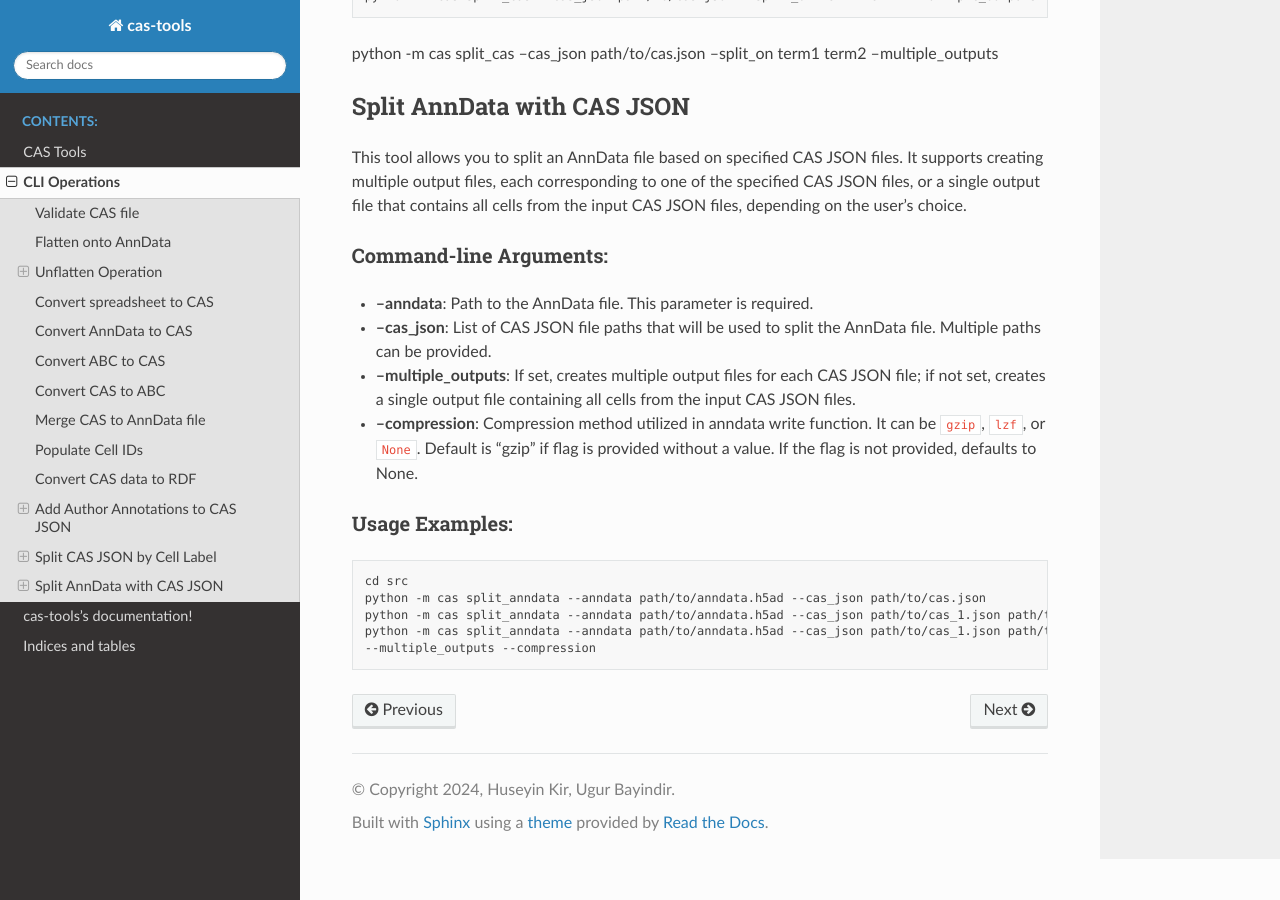
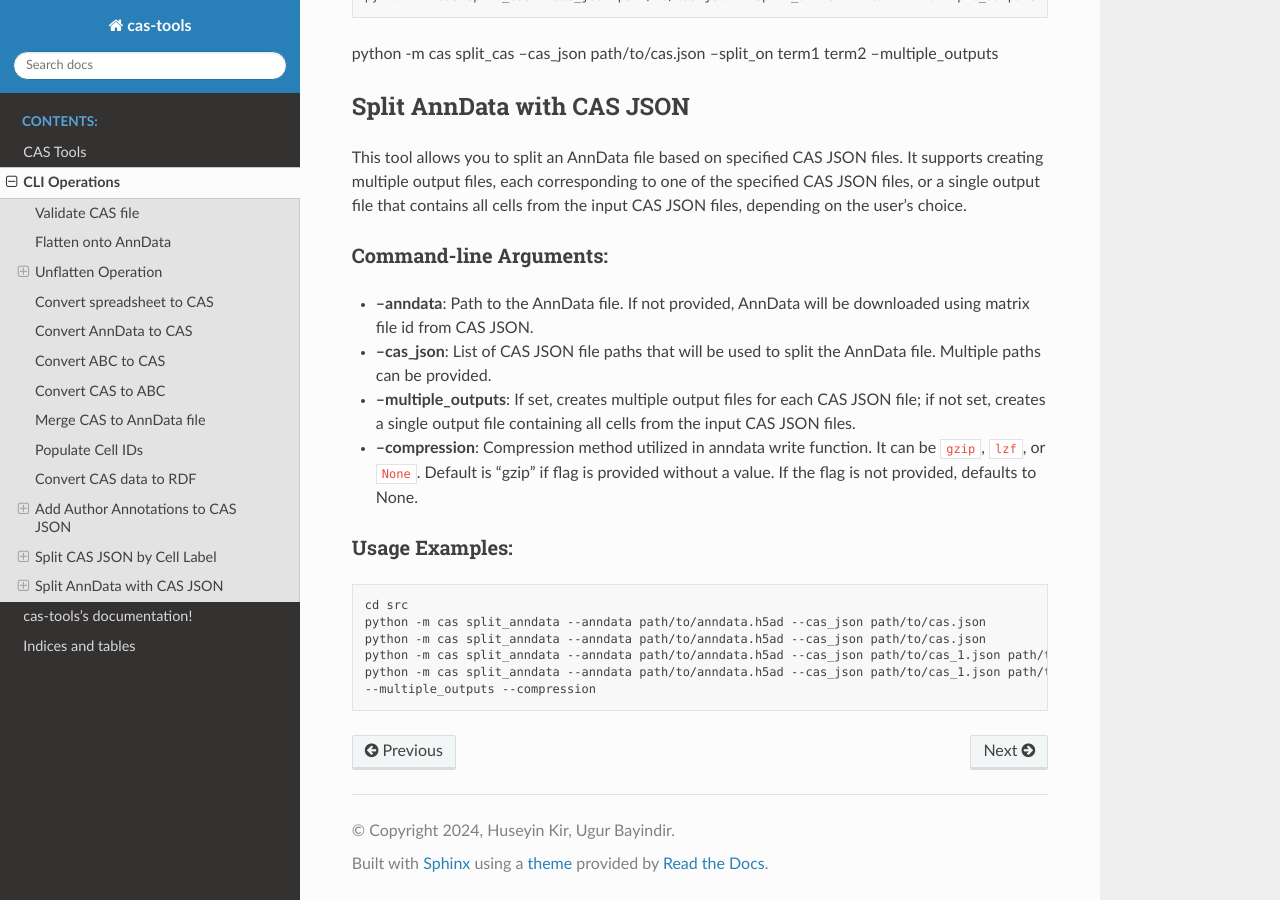
Before and after one commit to cellannotation/cas-tools, a Sphinx documentation site: the page built from docs/cli.md, in a window 1280 px wide and 900 px high, scrolled down 6416 px. Built offline with Sphinx 7.4.7 and the Read the Docs theme 2.0.0, drawn with Linux system fonts in a browser that asks for light colours; some of the changed text lies outside the part shown.

Commit message:
Update CLI documentation

````diff
--- a/docs/cli.md
+++ b/docs/cli.md
@@ -32,7 +32,7 @@ cas flatten --json path/to/json_file.json --anndata path/to/anndata_file.h5ad --
 
 **Command-line Arguments:**
 - `--json`      : Path to the CAS JSON schema file.
-- `--anndata`   : Path to the AnnData file. Ideally, the location will be specified by a resolvable path in the CAS file.
+- `--anndata`   : Path to the AnnData file. If not provided, AnnData will be downloaded using matrix file id from CAS JSON.
 - `--output`    : Optional output AnnData file name. If provided a new flatten anndata file will be created,
     otherwise the inputted anndata file will be updated with the flatten data.
 - `--fill-na`   : Optional boolean flag indicating whether to fill missing values in the 'obs' field with pd.NA. If
@@ -155,7 +155,7 @@ cas merge --json path/to/CAS_schema.json --anndata path/to/input_anndata.h5ad --
 
 **Command-line Arguments:**
 - `--json`      : Path to the CAS JSON schema file.
-- `--anndata`   : Path to the AnnData file. Ideally, the location will be specified by a resolvable path in the CAS file.
+- `--anndata`   : Path to the AnnData file. Path to the AnnData file. If not provided, AnnData will be downloaded using matrix file id from CAS JSON.
 - `--validate`  : (Optional) Perform validation checks before writing to the output AnnData file.
 - `--output`    : Output AnnData file name (default: output.h5ad).
 
@@ -237,7 +237,7 @@ python -m cas split_cas --cas_json path/to/cas.json --split_on term1 term2 --mul
 This tool allows you to split an AnnData file based on specified CAS JSON files. It supports creating multiple output files, each corresponding to one of the specified CAS JSON files, or a single output file that contains all cells from the input CAS JSON files, depending on the user's choice.
 
 ### Command-line Arguments:
-- **--anndata**: Path to the AnnData file. This parameter is required.
+- **--anndata**: Path to the AnnData file. If not provided, AnnData will be downloaded using matrix file id from CAS JSON.
 - **--cas_json**: List of CAS JSON file paths that will be used to split the AnnData file. Multiple paths can be provided.
 - **--multiple_outputs**: If set, creates multiple output files for each CAS JSON file; if not set, creates a single output file containing all cells from the input CAS JSON files.
 - **--compression**: Compression method utilized in anndata write function. It can be `gzip`, `lzf`,  or `None`. Default is "gzip" if flag is provided without a value. If the flag is not provided, defaults to None.
@@ -246,6 +246,7 @@ This tool allows you to split an AnnData file based on specified CAS JSON files.
 ```commandline
 cd src
 python -m cas split_anndata --anndata path/to/anndata.h5ad --cas_json path/to/cas.json
+python -m cas split_anndata --anndata path/to/anndata.h5ad --cas_json path/to/cas.json
 python -m cas split_anndata --anndata path/to/anndata.h5ad --cas_json path/to/cas_1.json path/to/cas_2.json --compression lzf
 python -m cas split_anndata --anndata path/to/anndata.h5ad --cas_json path/to/cas_1.json path/to/cas_2.json
 --multiple_outputs --compression
````
